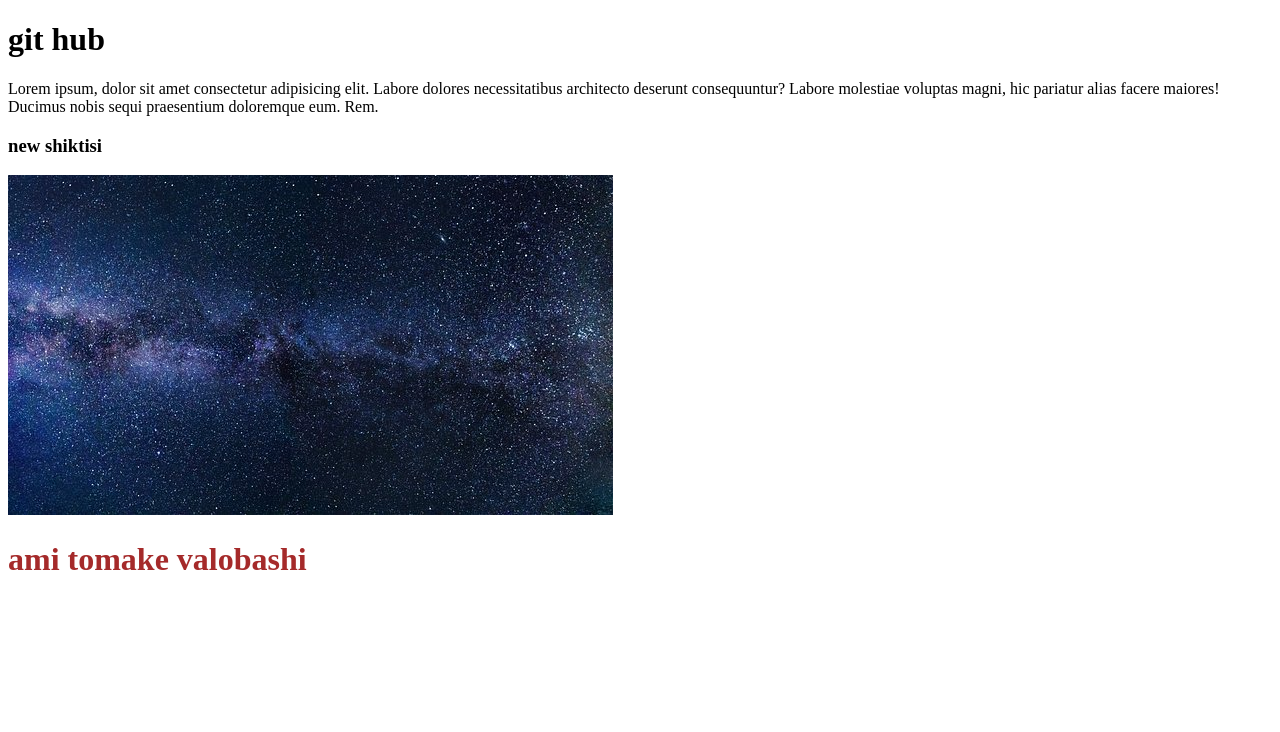
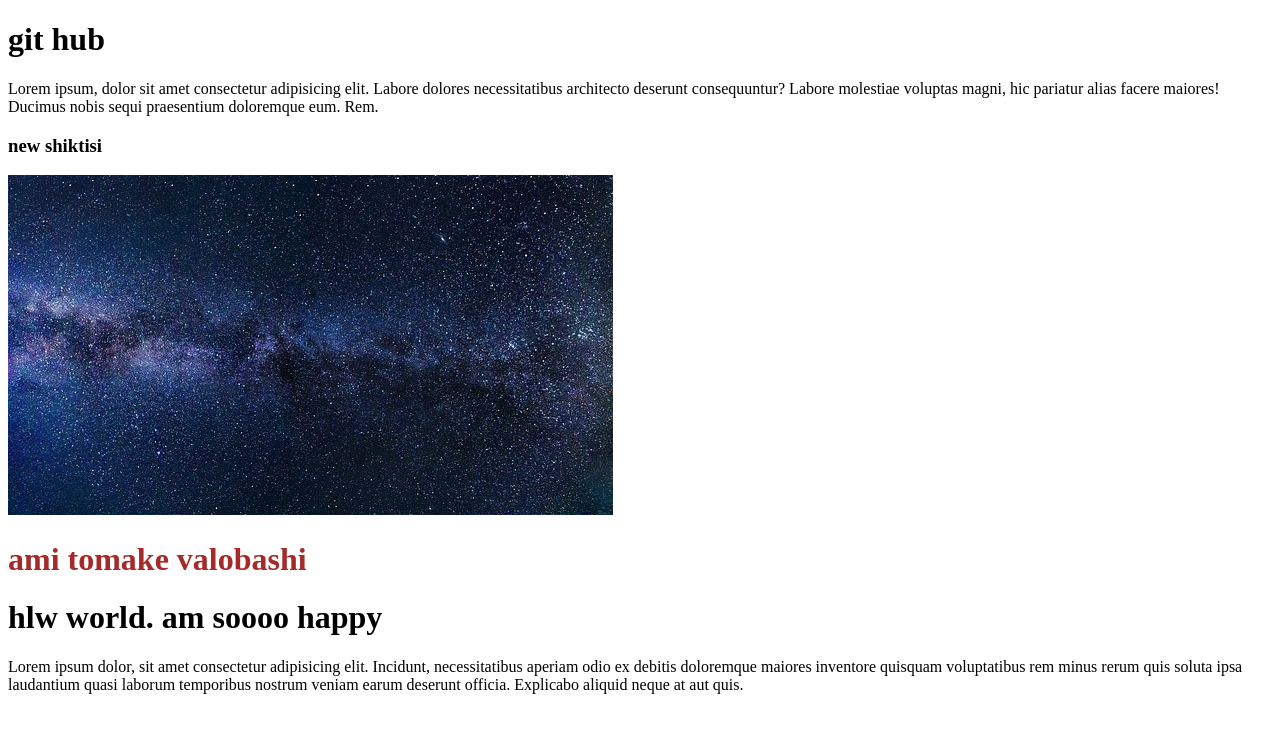
Before and after one commit to farianowshin/my-first-repo, a plain HTML site: page index.html in a window 1280 px wide. Drawn offline with Linux system fonts and the light colour scheme.

Commit message:
new line

```diff
--- a/index.html
+++ b/index.html
@@ -4,7 +4,7 @@
     <meta charset="UTF-8">
     <meta http-equiv="X-UA-Compatible" content="IE=edge">
     <meta name="viewport" content="width=device-width, initial-scale=1.0">
-    <title>Document</title>
+    <title>Documented</title>
 </head>
 <body>
     <h1>git hub</h1>
@@ -13,5 +13,10 @@
 <h3>new shiktisi</h3>
 <img src="milkyway.jpg" alt="">
 <h1 style="color: brown;">ami tomake valobashi</h1>
+<div>
+    <h1>hlw world. am soooo happy</h1>
+    <p>Lorem ipsum dolor, sit amet consectetur adipisicing elit. Incidunt, necessitatibus aperiam odio ex debitis doloremque maiores inventore quisquam voluptatibus rem minus rerum quis soluta ipsa laudantium quasi laborum temporibus nostrum veniam earum deserunt officia. Explicabo aliquid neque at aut quis.
+    </p>
+</div>
 </body>
 </html>
```
